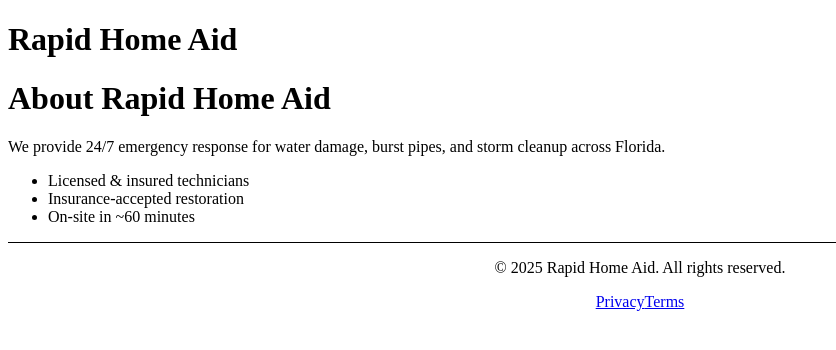
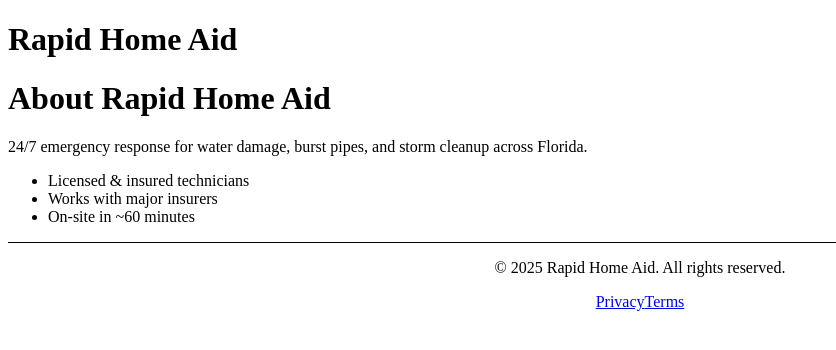
Before and after one commit to help-svg/rapidhomeaid, a Next.js app: page /about in a window 1280 px wide. Shown: the top 350 px of the page, without its empty margins (0-836 px from the left). Built offline with nearby package versions, Linux system fonts and the light colour scheme.

Commit message:
Add Privacy, Terms, and About pages

```diff
--- a/src/app/about/page.tsx
+++ b/src/app/about/page.tsx
@@ -2,10 +2,10 @@ export default function About() {
   return (
     <main className="max-w-4xl mx-auto p-6">
       <h1 className="text-3xl font-bold mb-4">About Rapid Home Aid</h1>
-      <p>We provide 24/7 emergency response for water damage, burst pipes, and storm cleanup across Florida.</p>
+      <p>24/7 emergency response for water damage, burst pipes, and storm cleanup across Florida.</p>
       <ul className="list-disc pl-6 mt-3 text-slate-700">
         <li>Licensed & insured technicians</li>
-        <li>Insurance-accepted restoration</li>
+        <li>Works with major insurers</li>
         <li>On-site in ~60 minutes</li>
       </ul>
     </main>
```
